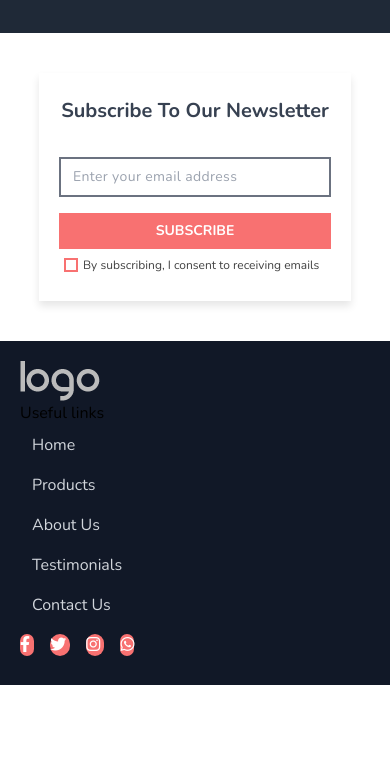
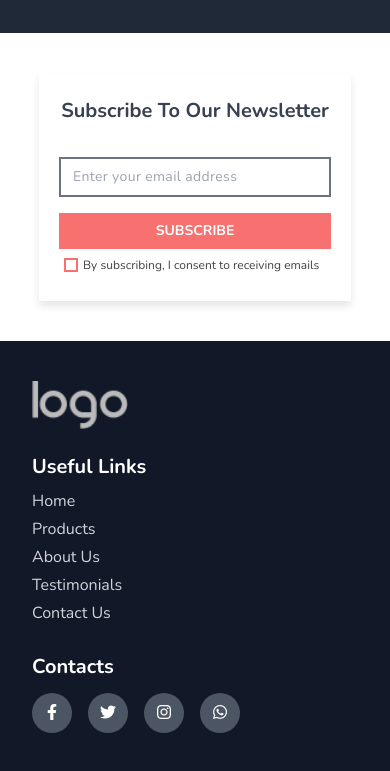
Before and after one commit to Babatunde-Ben/Luxury-Feet, a website: page public/index.html in a window 390 px wide. Shown: the part 3512-4283 px from the top of the page. Before the commit the page ends 4197 px from the top, so only its background shows below. Drawn offline with nearby package versions, Linux system fonts and the light colour scheme.

Commit message:
styled footer for mobile

```diff
--- a/public/index.html
+++ b/public/index.html
@@ -495,43 +495,52 @@
     </section>
 
     <!-- footer -->
-    <footer class="bg-gray-900 p-5">
-      <div><img src="./images/default-logo.png" alt="" /></div>
-      <div>
-        <p>Useful links</p>
-        <ul class="footer-nav-links">
+    <footer
+      class="bg-gray-900 px-8 py-10 flex flex-wrap items-start justify-evenly"
+    >
+      <div class="mb-6">
+        <img src="./images/default-logo.png" alt="" class="w-24" />
+      </div>
+      <div class="mb-6">
+        <p class="footer-subtitle">Useful links</p>
+        <ul class="">
           <li>
-            <a href="" class="nav-links" data-id="home">Home</a>
+            <a href="" class="footer-nav-links" data-id="home">Home</a>
           </li>
           <li>
-            <a href="" class="nav-links" data-id="top-sales">Products</a>
+            <a href="" class="footer-nav-links" data-id="top-sales">Products</a>
           </li>
           <li>
-            <a href="" class="nav-links" data-id="about">about us</a>
+            <a href="" class="footer-nav-links" data-id="about">about us</a>
           </li>
           <li>
-            <a href="#" class="nav-links" data-id="testimonials"
+            <a href="#" class="footer-nav-links" data-id="testimonials"
               >testimonials</a
             >
           </li>
           <li>
-            <a href="#" class="nav-links" data-id="contact">Contact Us</a>
+            <a href="#" class="footer-nav-links" data-id="contact"
+              >Contact Us</a
+            >
           </li>
         </ul>
       </div>
       <div>
-        <a href="#" class="social-media-links">
+        <p class="footer-subtitle">contacts</p>
+        <div class="flex my-3 mx-auto">
+          <a href="#" class="footer-social-media-links">
             <i class="fab fa-facebook-f"></i>
           </a>
-        <a href="#" class="social-media-links">
+          <a href="#" class="footer-social-media-links">
             <i class="fab fa-twitter"></i>
           </a>
-        <a href="#" class="social-media-links">
+          <a href="#" class="footer-social-media-links">
             <i class="fab fa-instagram"></i>
           </a>
-        <a href="#" class="social-media-links">
+          <a href="#" class="footer-social-media-links">
             <i class="fab fa-whatsapp"></i>
           </a>
+        </div>
       </div>
     </footer>
 
--- a/src/styles.css
+++ b/src/styles.css
@@ -90,3 +90,15 @@
 .error {
   @apply text-xs text-red-400 my-1;
 }
+footer div {
+  @apply w-full;
+}
+.footer-subtitle {
+  @apply font-bold text-xl text-primary capitalize mb-2;
+}
+.footer-nav-links {
+  @apply text-gray-300 capitalize mb-1 inline-block hover:text-primary;
+}
+.footer-social-media-links {
+  @apply bg-gray-600 text-white w-10 h-10 leading-10  rounded-full cursor-pointer mr-4 text-center hover:bg-white hover:scale-110  hover:text-gray-600 transform transition;
+}
```
Also changed, not shown: public/styles.css. Lines whose indentation alone changed are shown as unchanged.
